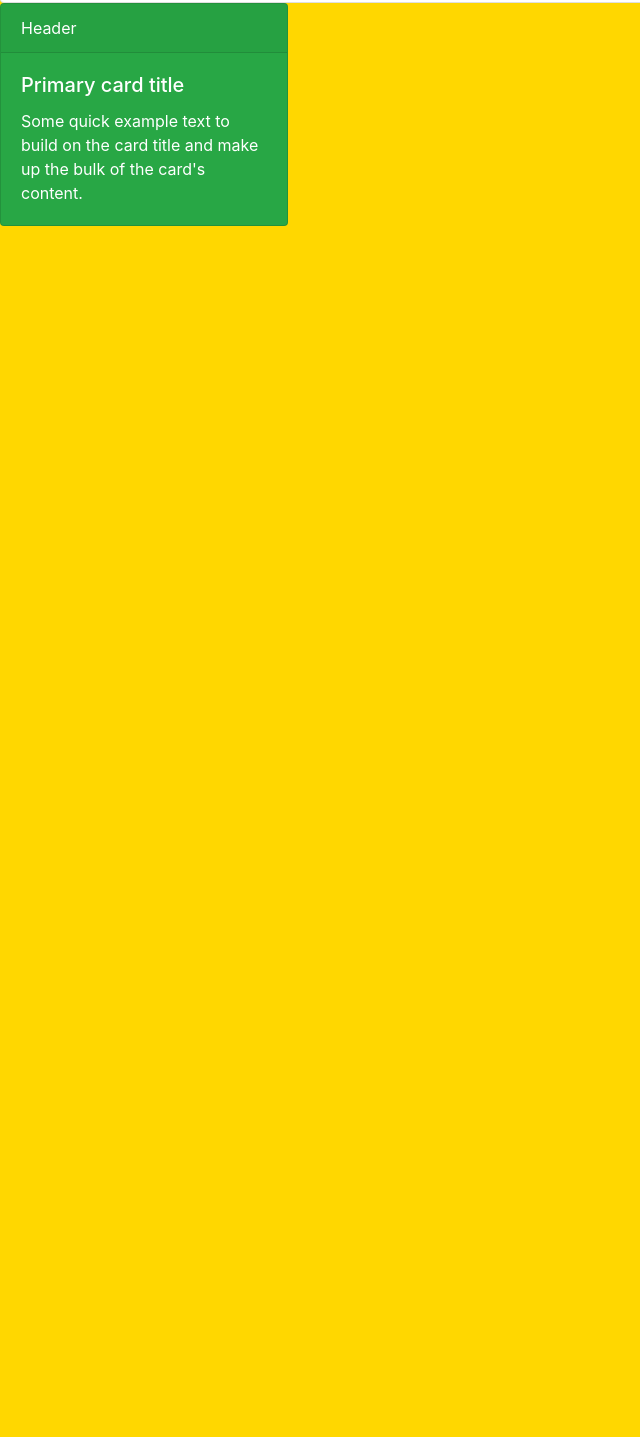
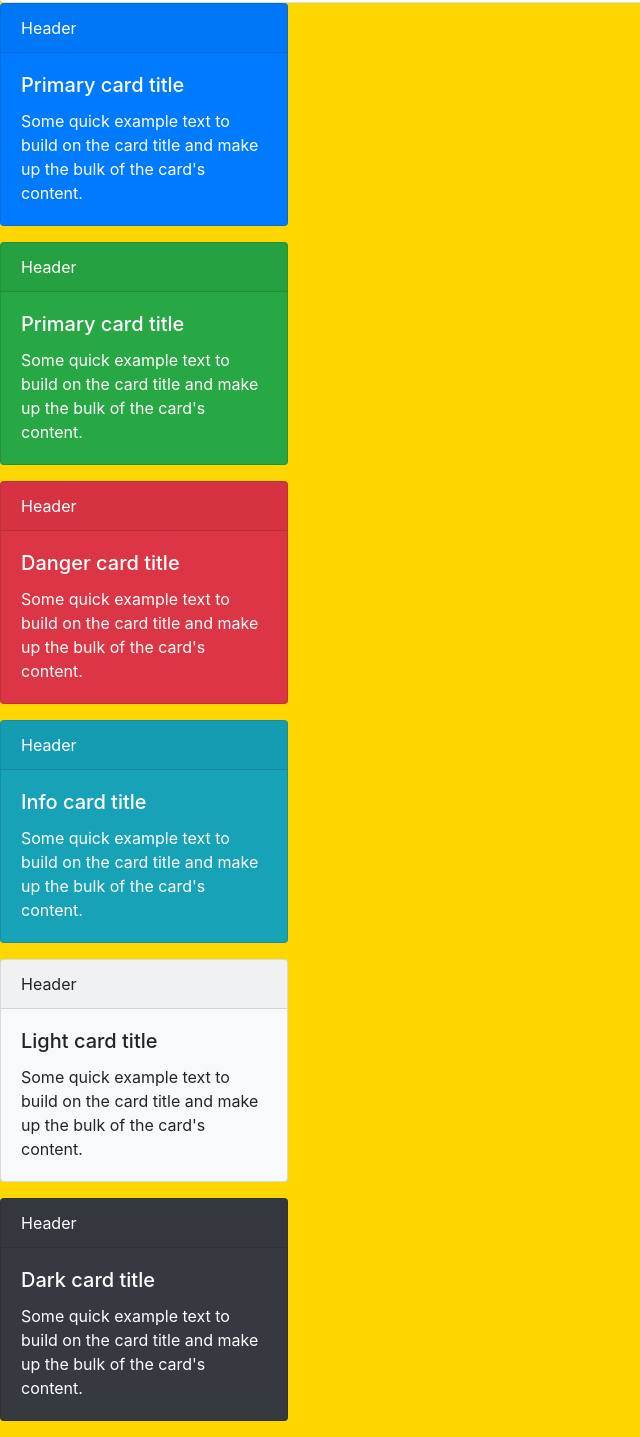
Before and after one commit to HoussenMoussadjy/Bootstrap, a plain HTML site: page index.html in a window 1280 px wide. Shown: the part 729-2166 px from the top of the page, without its empty margins (0-640 px from the left). Before the commit the page ends 971 px from the top, so only its background shows below. Drawn offline with nearby package versions, Linux system fonts and the light colour scheme.

Commit message:
playing with bootstrap

```diff
--- a/index.html
+++ b/index.html
@@ -19,7 +19,7 @@
 </head>
 
 <body>
-<nav class="navbar navbar-expand-lg navbar-dark bg-dark">
+<nav class="navbar navbar-expand-lg navbar-dark">
     <a class="navbar-brand" href="#">Bootstrap</a>
     <button class="navbar-toggler" type="button" data-toggle="collapse" data-target="#navbarSupportedContent"
             aria-controls="navbarSupportedContent" aria-expanded="false" aria-label="Toggle navigation">
@@ -101,11 +101,53 @@
     </div>
 </div>
 
+<div class="card text-white bg-primary mb-3" style="max-width: 18rem;">
+    <div class="card-header">Header</div>
+    <div class="card-body">
+        <h5 class="card-title">Primary card title</h5>
+        <p class="card-text">Some quick example text to build on the card title and make up the bulk of
+            the card's content.</p>
+    </div>
+</div>
 <div class="card text-white bg-success mb-3" style="max-width: 18rem;">
     <div class="card-header">Header</div>
     <div class="card-body">
         <h5 class="card-title">Primary card title</h5>
-        <p class="card-text">Some quick example text to build on the card title and make up the bulk of the card's content.</p>
+        <p class="card-text">Some quick example text to build on the card title and make up the bulk of the card's
+            content.
+        </p>
+    </div>
+</div>
+<div class="card text-white bg-danger mb-3" style="max-width: 18rem;">
+    <div class="card-header">Header</div>
+    <div class="card-body">
+        <h5 class="card-title">Danger card title</h5>
+        <p class="card-text">Some quick example text to build on the card title and make up the bulk of
+            the card's content.</p>
+    </div>
+</div>
+<div class="card text-white bg-info mb-3" style="max-width: 18rem;">
+    <div class="card-header">Header</div>
+    <div class="card-body">
+        <h5 class="card-title">Info card title</h5>
+        <p class="card-text">Some quick example text to build on the card title and make up the bulk of
+            the card's content.</p>
+    </div>
+</div>
+<div class="card bg-light mb-3" style="max-width: 18rem;">
+    <div class="card-header">Header</div>
+    <div class="card-body">
+        <h5 class="card-title">Light card title</h5>
+        <p class="card-text">Some quick example text to build on the card title and make up the bulk of
+            the card's content.</p>
+    </div>
+</div>
+<div class="card text-white bg-dark mb-3" style="max-width: 18rem;">
+    <div class="card-header">Header</div>
+    <div class="card-body">
+        <h5 class="card-title">Dark card title</h5>
+        <p class="card-text">Some quick example text to build on the card title and make up the bulk of
+            the card's content.</p>
     </div>
 </div>
 </body>
--- a/styles.css
+++ b/styles.css
@@ -1,3 +1,7 @@
 body {
     background-color: gold;
 }
+
+.navbar {
+    background-color: darkviolet;
+}
```
Also changed, not shown: 1 other file.
